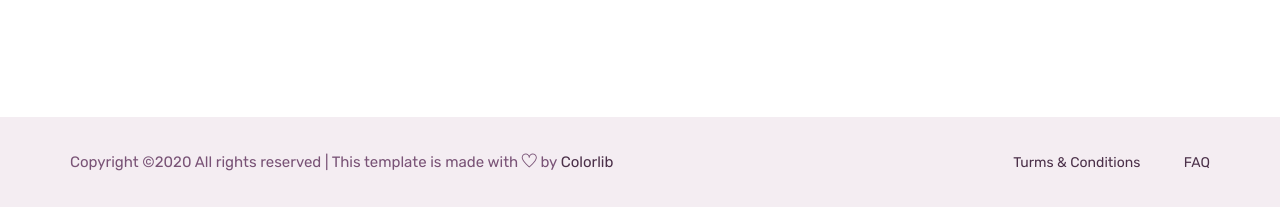
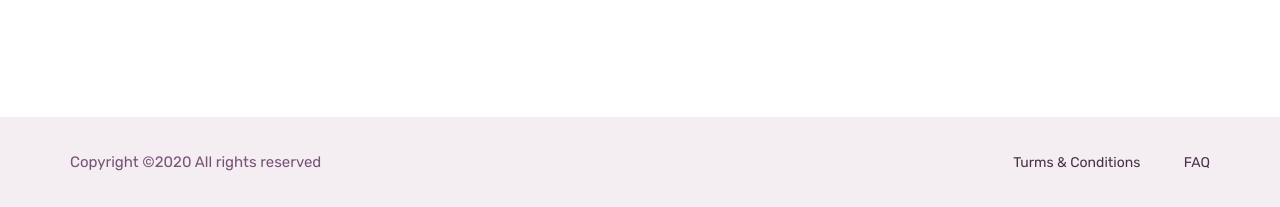
Before and after one commit to fdhilr/fdhilrweb.github.io, a plain HTML site: page index.html in a window 1280 px wide. Shown: the part 3782-3989 px from the top of the page. Drawn offline with Linux system fonts and the light colour scheme.

Commit message:
Update index.html

```diff
--- a/index.html
+++ b/index.html
@@ -276,8 +276,7 @@
                     <div class="col-lg-12">
                         <div class="copyright_text">
                             <P><!-- Link back to Colorlib can't be removed. Template is licensed under CC BY 3.0. -->
-Copyright &copy;<script>document.write(new Date().getFullYear());</script> All rights reserved | This template is made with <i class="ti-heart" aria-hidden="true"></i> by <a href="https://colorlib.com" target="_blank">Colorlib</a>
-<!-- Link back to Colorlib can't be removed. Template is licensed under CC BY 3.0. --></P>
+Copyright &copy;<script>document.write(new Date().getFullYear());</script> All rights reserved</P>
                             <div class="copyright_link">
                                 <a href="#">Turms & Conditions</a>
                                 <a href="#">FAQ</a>
```
